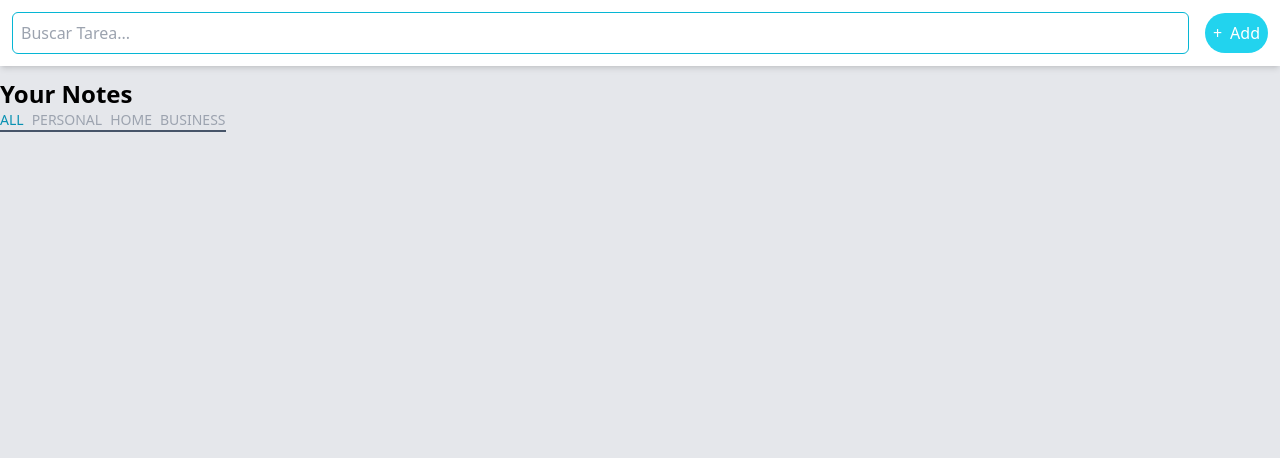
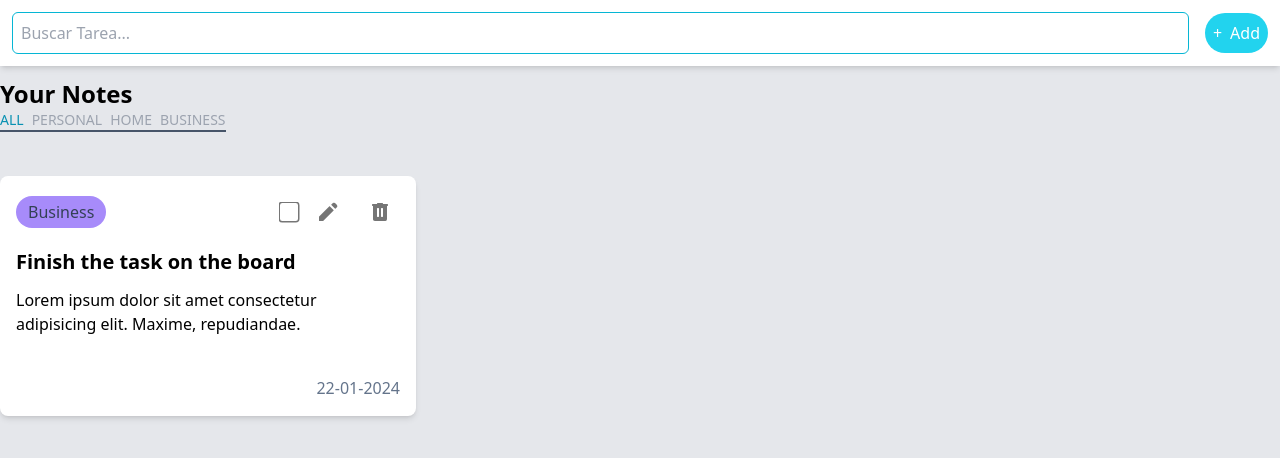
Before and after one commit to miloa2002/Task-manager-Vue, a Vue app: page / in a window 1280 px wide. Shown: the top 458 px of the page. Built offline with nearby package versions, Linux system fonts and the light colour scheme.

Commit message:
task card

```diff
--- a/src/App.vue
+++ b/src/App.vue
@@ -1,6 +1,7 @@
 <script setup>
 import { ref } from "vue";
 import searchTask from "./components/SearchTask.vue"
+import Task from "./components/Task.vue";
 import Modal from "./components/Modal.vue"
 
 const categories = ref(['ALL', 'PERSONAL', 'HOME', 'BUSINESS'])
@@ -42,6 +43,15 @@ const selectMenu = (item) => {
         </div>
       </div>
     </div>
+    <div class="container mx-auto">
+      <div class="grid grid-cols-3 items-center gap-4">
+
+        <Task />
+
+      </div>
+
+
+    </div>
   </main>
   <Modal :modal="modal" @delete-modal="deleteModal" />
 </template>
--- /dev/null
+++ b/src/components/Task.vue
@@ -0,0 +1,29 @@
+<script setup>
+
+</script>
+
+<template>
+   <div class="bg-white shadow-md p-4 rounded-lg mt-11">
+    <div class="flex items-center justify-between">
+        <div class="bg-violet-400 rounded-full px-3 py-1 text-slate-700">
+            Business
+        </div>
+        <div class="flex items-center gap-3">
+            <input type="checkbox" class="transform scale-150" style="width: 14px; height: 14px;">
+            <img src="../assets/edit-icon.png" alt="">
+            <img src="../assets/delete-icon.png" alt="">
+
+        </div>
+    </div>
+    <div class="mt-4">
+        <h3 class="text-xl font-bold mb-3">Finish the task on the board</h3>
+        <p>Lorem ipsum dolor sit amet consectetur adipisicing elit. Maxime, repudiandae.</p>
+    </div>
+
+    <div class="flex justify-end text-slate-500 mt-10">
+        <span>22-01-2024</span>
+    </div>
+
+   </div>
+
+</template>
```
